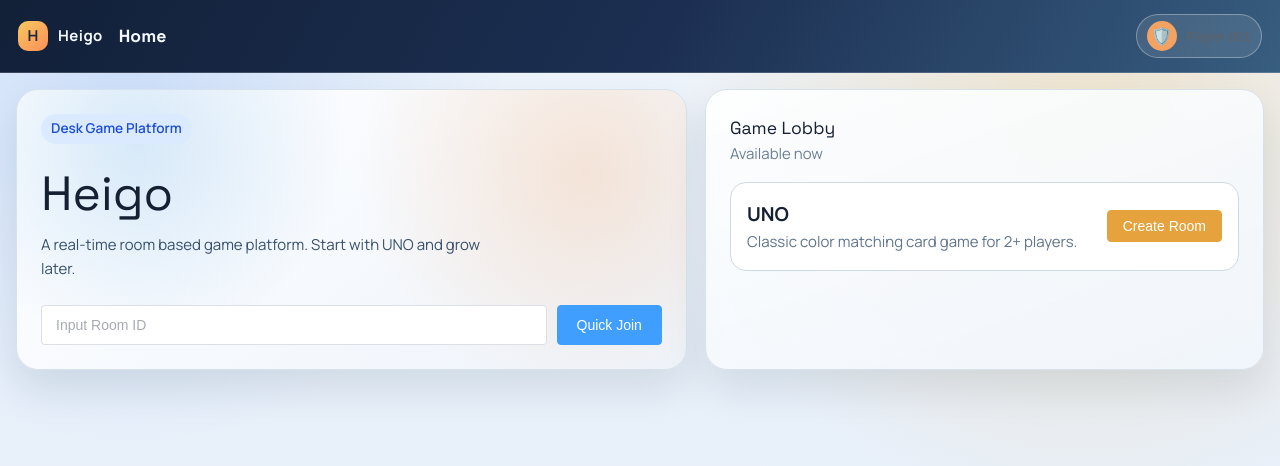
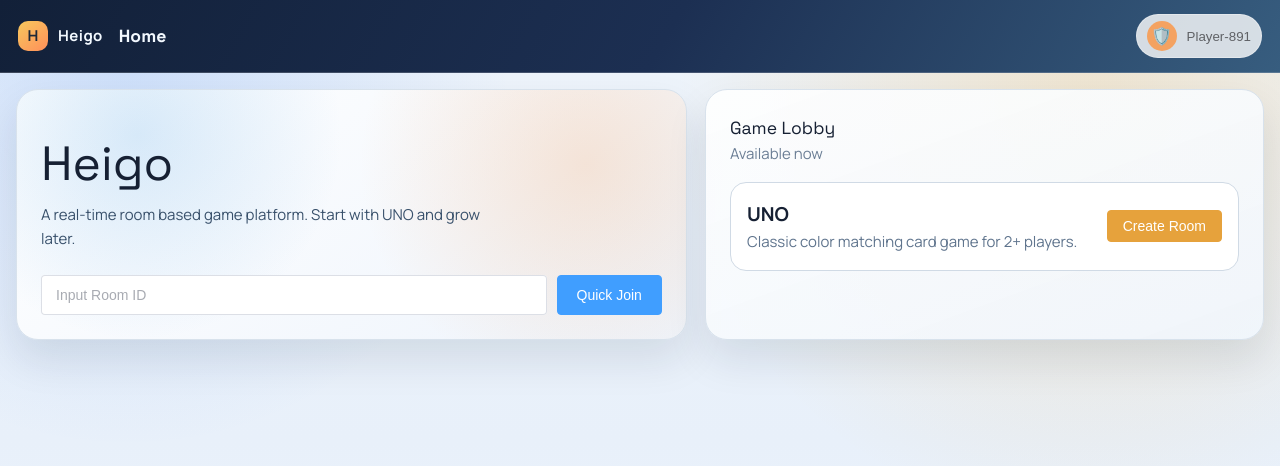
Before and after one commit to DarkGoldBar/heigo, a Vue app: page / in a window 1280 px wide. Shown: the top 466 px of the page. Built offline with nearby package versions, Linux system fonts and the light colour scheme.

Commit message:
update frontend

```diff
--- a/src/App.vue
+++ b/src/App.vue
@@ -128,7 +128,7 @@ function saveName() {
   border: 1px solid rgba(255, 255, 255, 0.32);
   border-radius: 999px;
   padding: 6px 10px;
-  background: rgba(255, 255, 255, 0.1);
+  background: rgba(255, 255, 255, 0.8);
   color: inherit;
   cursor: pointer;
 }
--- a/src/views/HomeView.vue
+++ b/src/views/HomeView.vue
@@ -36,7 +36,6 @@ function joinRoom() {
 <template>
   <section class="home-grid">
     <div class="hero panel">
-      <p class="tag">Desk Game Platform</p>
       <h2>Heigo</h2>
       <p class="subtitle">A real-time room based game platform. Start with UNO and grow later.</p>
 
```
